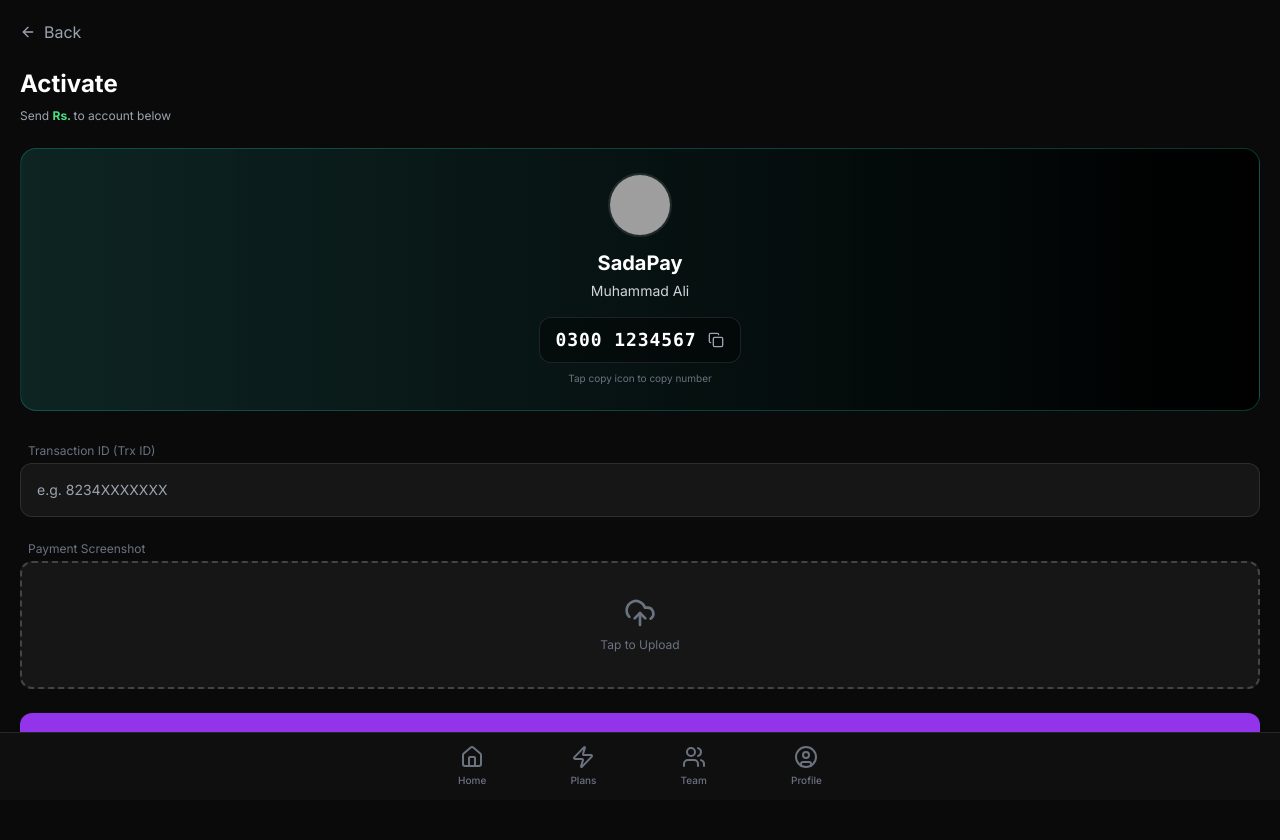
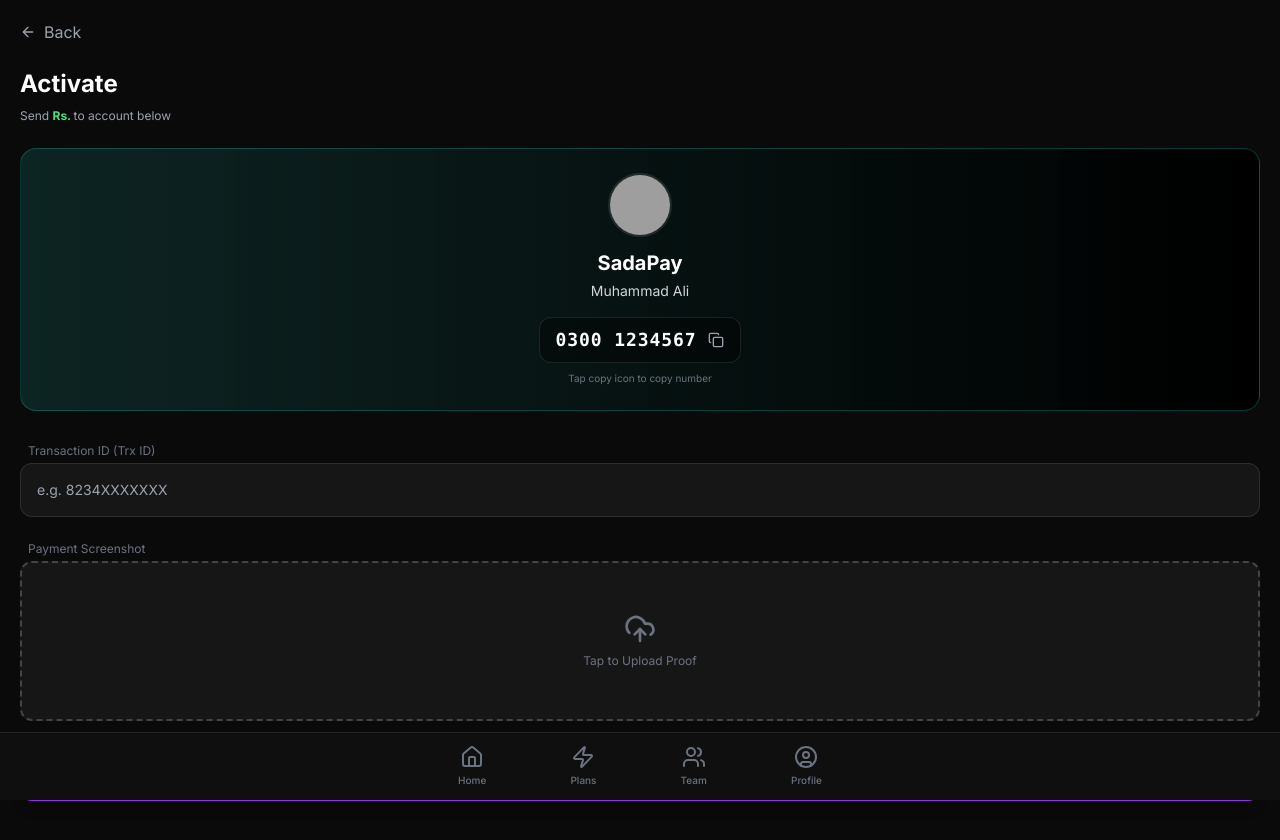
Before and after one commit to marslan-786/testing-new, a Next.js app: page /plans/1 in a window 1280 px wide. Shown: the top 840 px of the page. Built offline with nearby package versions, Linux system fonts and the light colour scheme; sample sign-in values are in the browser's storage; grey boxes are pictures that could not be loaded.

Commit message:
Update page.js

```diff
--- a/app/plans/[id]/page.js
+++ b/app/plans/[id]/page.js
@@ -9,14 +9,16 @@
   const searchParams = useSearchParams();
   const planName = searchParams.get("name");
   const planPrice = searchParams.get("price");
-  const planId = params.id; // URL se ID uthayega (starter, pro, etc)
+  const planId = params.id;
 
   const [loading, setLoading] = useState(false);
-  const [image, setImage] = useState(null);
   const [trxId, setTrxId] = useState("");
   const [user, setUser] = useState(null);
 
-  // Load User Info
+  // Image State
+  const [preview, setPreview] = useState(null); // Dikhane ke liye
+  const [imageBase64, setImageBase64] = useState(""); // Database bhejne ke liye
+
   useEffect(() => {
     const storedUser = localStorage.getItem("user");
     if (storedUser) {
@@ -26,7 +28,6 @@
     }
   }, []);
 
-  // Admin Info
   const adminAccount = {
     bank: "SadaPay",
     name: "Muhammad Ali",
@@ -39,23 +40,29 @@
     toast.success("Account Number Copied!");
   };
 
+  // --- NEW: IMAGE CONVERTER ---
   const handleImageUpload = (e) => {
     const file = e.target.files[0];
     if (file) {
-      setImage(file);
-      toast.success("Screenshot Selected!");
+      // 1. Show Preview
+      setPreview(URL.createObjectURL(file));
+
+      // 2. Convert to Base64 for Database
+      const reader = new FileReader();
+      reader.readAsDataURL(file);
+      reader.onloadend = () => {
+        setImageBase64(reader.result); // Ye puri picture string ban gayi
+      };
     }
   };
 
   const handleSubmit = async (e) => {
     e.preventDefault();
     if (!trxId) return toast.error("Please enter Trx ID");
+    if (!imageBase64) return toast.error("Please upload screenshot");
 
-    // --- CRITICAL SAFETY CHECK ---
-    // Agar user login hai lekin email save nahi hui to error se bachein
     if (!user || !user.email) {
-      toast.error("Session expired or Email missing. Please Login again.");
-      // Logout karwa ke login bhej dein taake fresh data aaye
+      toast.error("Session expired. Please Login again.");
       localStorage.removeItem("user");
       router.push("/login");
       return;
@@ -68,13 +75,13 @@
         method: "POST",
         headers: { "Content-Type": "application/json" },
         body: JSON.stringify({
-          userId: user.email, // Ab ye check hone ke baad jayega
+          userId: user.email,
           username: user.username,
           planId: planId,
           planName: planName,
           price: planPrice,
           trxId: trxId,
-          screenshot: image ? image.name : "no-image.jpg"
+          screenshot: imageBase64 // Ab asli photo jayegi
         }),
       });
 
@@ -82,7 +89,7 @@
 
       if (res.ok) {
         toast.success("Request Submitted Successfully!");
-        router.push("/plans"); // Wapis Plans page pe bhejo
+        router.push("/plans");
       } else {
         toast.error(data.message);
       }
@@ -104,7 +111,6 @@
         <h1 className="text-2xl font-bold mb-2">Activate {planName}</h1>
         <p className="text-gray-400 text-xs mb-6">Send <span className="text-green-400 font-bold">Rs. {planPrice}</span> to account below</p>
 
-        {/* Account Details Card */}
         <div className="bg-gradient-to-r from-teal-900/40 to-black border border-teal-500/30 p-6 rounded-2xl mb-8 flex flex-col items-center text-center relative overflow-hidden">
             <img src={adminAccount.logo} className="w-16 h-16 rounded-full mb-3 border-2 border-white/10" />
             <h2 className="text-xl font-bold">{adminAccount.bank}</h2>
@@ -117,7 +123,6 @@
             <p className="text-[10px] text-gray-500 mt-2">Tap copy icon to copy number</p>
         </div>
 
-        {/* Form */}
         <form onSubmit={handleSubmit} className="space-y-6">
             <div>
                 <label className="text-xs text-gray-500 ml-2 mb-1 block">Transaction ID (Trx ID)</label>
@@ -131,18 +136,18 @@
 
             <div>
                 <label className="text-xs text-gray-500 ml-2 mb-1 block">Payment Screenshot</label>
-                <label className="w-full h-32 bg-white/5 border-2 border-dashed border-white/20 rounded-xl flex flex-col items-center justify-center cursor-pointer hover:border-purple-500/50 transition-all">
-                    {image ? (
-                        <div className="flex flex-col items-center text-green-400">
-                            <CheckCircle className="w-8 h-8 mb-2" />
-                            <span className="text-xs">{image.name.substring(0, 20)}...</span>
-                        </div>
+                <label className="w-full h-40 bg-white/5 border-2 border-dashed border-white/20 rounded-xl flex flex-col items-center justify-center cursor-pointer hover:border-purple-500/50 transition-all overflow-hidden relative">
+
+                    {/* Agar Preview hai to photo dikhao, warna upload icon */}
+                    {preview ? (
+                        <img src={preview} className="absolute inset-0 w-full h-full object-cover" />
                     ) : (
                         <div className="flex flex-col items-center text-gray-500">
                             <UploadCloud className="w-8 h-8 mb-2" />
-                            <span className="text-xs">Tap to Upload</span>
+                            <span className="text-xs">Tap to Upload Proof</span>
                         </div>
                     )}
+
                     <input type="file" className="hidden" accept="image/*" onChange={handleImageUpload} />
                 </label>
             </div>
```
